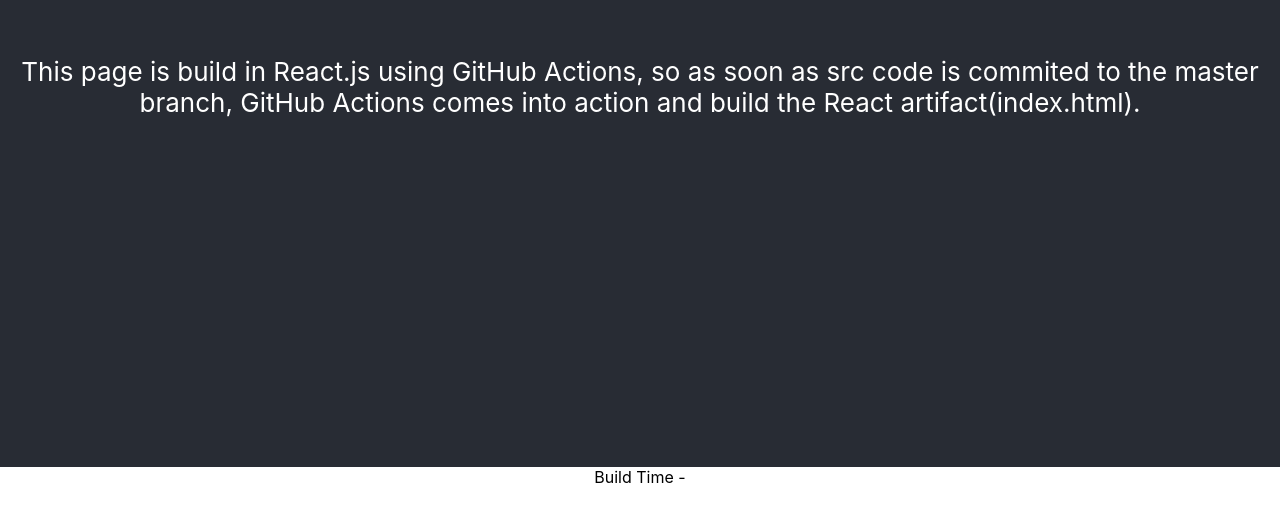
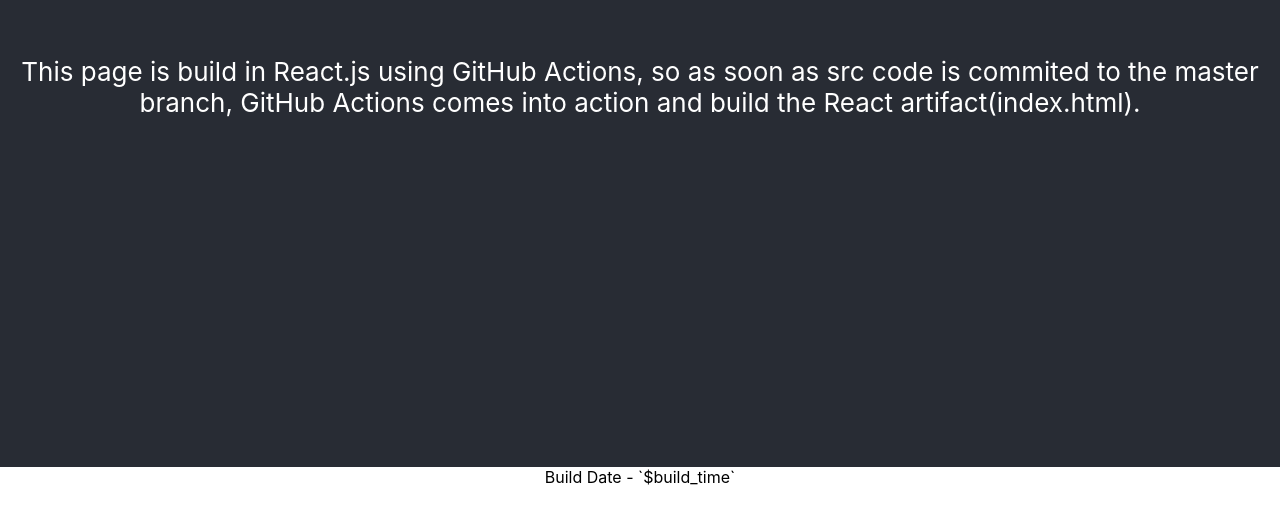
Before and after one commit to rounakraj8/react-build-using-github-actions, a React (Create React App) app in the folder react-app/: page / in a window 1280 px wide. Shown: the part 293-800 px from the top of the page. Built offline with nearby package versions, Linux system fonts and the light colour scheme.

Commit message:
add build time

```diff
--- a/react-app/src/App.js
+++ b/react-app/src/App.js
@@ -6,12 +6,10 @@
     <div className="App">
       <header className="App-header">
         <p>This page is build in React.js using GitHub Actions, so as soon as src code is commited to
-          the master branch, GitHub Actions comes into action and build the React artifact(index.html).
+        the master branch, GitHub Actions comes into action and build the React artifact(index.html).
         </p>
       </header>
-      <body>
-        Build Time - {process.env.REACT_BUILD_TIME}
-      </body>
+      <div>Build Date - `{process.env.REACT_APP_BUILD_TIME}`</div>
     </div>
   );
 }
```
Also changed, not shown: 1 other file (tests, documents, lock files or other folders).
